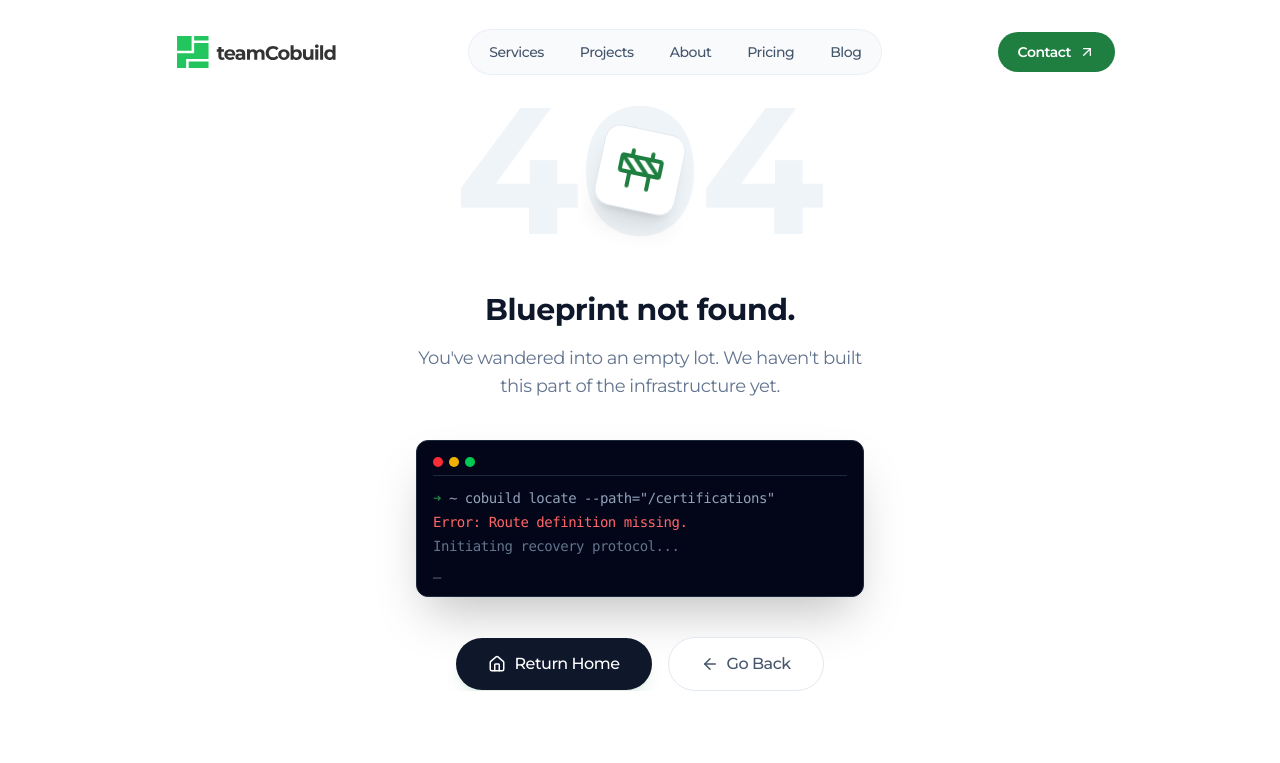
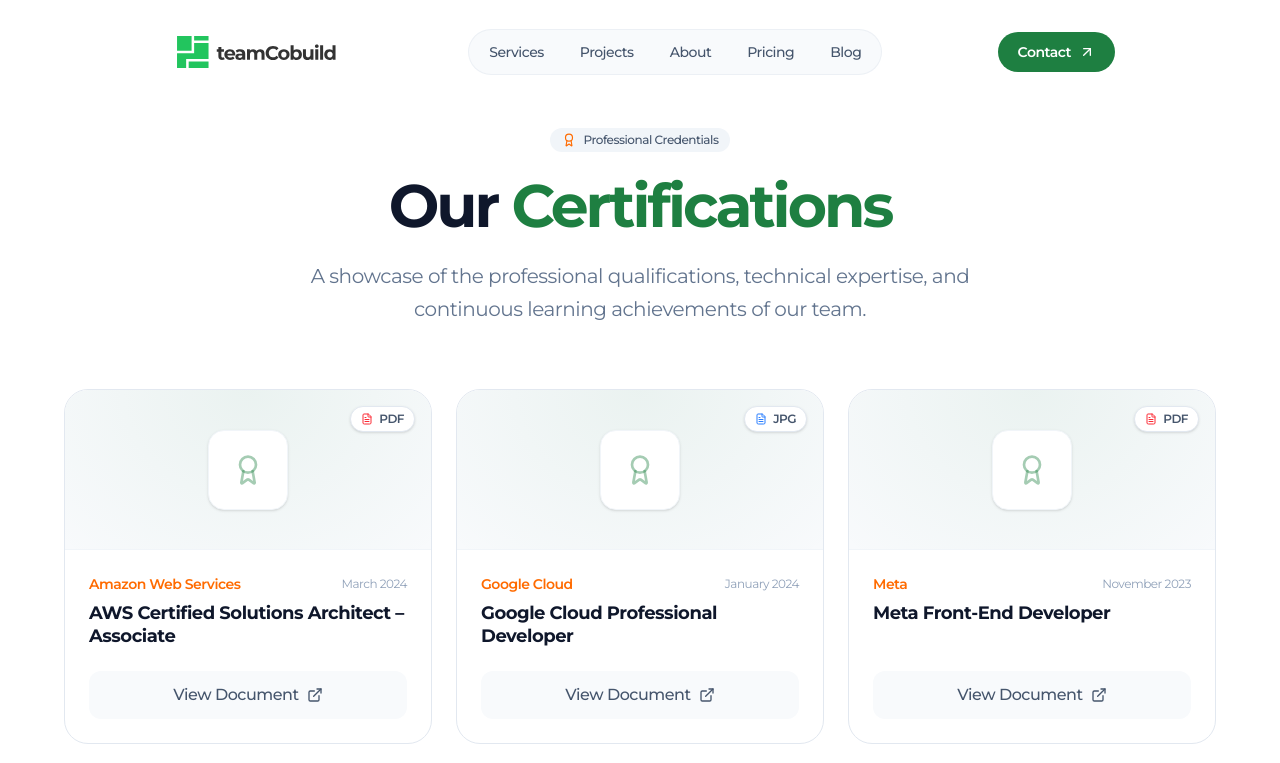
Before and after one commit to CobuildDev/teamcobuild, a Next.js app: page /certifications in a window 1280 px wide. Before the commit this address had no page. Shown: the top 763 px of the page. Built offline with nearby package versions, Linux system fonts and the light colour scheme.

Commit message:
added certification page placeholder

```diff
--- /dev/null
+++ b/src/app/certifications/page.tsx
@@ -0,0 +1,148 @@
+"use client";
+import React from "react";
+import Navbar from "../components/Navbar";
+import Footer from "../components/Footer";
+import { motion } from "framer-motion";
+import { FileText, Award, ExternalLink } from "lucide-react";
+import Link from "next/link";
+
+const certifications = [
+  {
+    id: "aws-solutions-architect",
+    title: "AWS Certified Solutions Architect – Associate",
+    issuer: "Amazon Web Services",
+    date: "March 2024",
+    type: "PDF",
+    fileUrl: "#" // Replace with actual path e.g., "/certifications/aws-solutions-architect.pdf"
+  },
+  {
+    id: "google-cloud-developer",
+    title: "Google Cloud Professional Developer",
+    issuer: "Google Cloud",
+    date: "January 2024",
+    type: "JPG",
+    fileUrl: "#"
+  },
+  {
+    id: "meta-frontend",
+    title: "Meta Front-End Developer",
+    issuer: "Meta",
+    date: "November 2023",
+    type: "PDF",
+    fileUrl: "#"
+  },
+  {
+    id: "ibm-data-science",
+    title: "IBM Data Science Professional",
+    issuer: "IBM",
+    date: "August 2023",
+    type: "JPG",
+    fileUrl: "#"
+  },
+  {
+    id: "microsoft-azure",
+    title: "Microsoft Certified: Azure Fundamentals",
+    issuer: "Microsoft",
+    date: "May 2023",
+    type: "PDF",
+    fileUrl: "#"
+  },
+  {
+    id: "cisco-ccna",
+    title: "Cisco Certified Network Associate",
+    issuer: "Cisco",
+    date: "February 2023",
+    type: "JPG",
+    fileUrl: "#"
+  }
+];
+
+export default function CertificationsPage() {
+  return (
+    <div className="min-h-screen bg-white selection:bg-primary/20 selection:text-primary flex flex-col">
+      <Navbar />
+
+      <main className="grow pt-32 px-4 md:px-6 relative">
+        {/* Background Grid */}
+        <div className="fixed inset-0 -z-10 h-full w-full bg-white bg-[linear-gradient(to_right,#8080800a_1px,transparent_1px),linear-gradient(to_bottom,#8080800a_1px,transparent_1px)] bg-[size:14px_24px]" />
+
+        {/* Header */}
+        <section className="max-w-5xl mx-auto mb-16 text-center">
+          <motion.div
+            initial={{ opacity: 0, y: 20 }}
+            animate={{ opacity: 1, y: 0 }}
+            transition={{ duration: 0.5 }}
+          >
+            <div className="inline-flex items-center gap-2 px-3 py-1 rounded-full bg-slate-100 text-slate-600 text-xs font-medium mb-6">
+              <Award size={14} className="text-secondary" />
+              <span>Professional Credentials</span>
+            </div>
+            <h1 className="text-4xl md:text-6xl font-bold text-slate-900 mb-6 tracking-tighter">
+              Our <span className="text-primary">Certifications</span>
+            </h1>
+            <p className="text-lg md:text-xl text-slate-500 max-w-2xl mx-auto leading-relaxed">
+              A showcase of the professional qualifications, technical expertise, and continuous learning achievements of our team.
+            </p>
+          </motion.div>
+        </section>
+
+        {/* Certifications Grid */}
+        <section className="max-w-6xl mx-auto mb-24">
+          <div className="grid grid-cols-1 sm:grid-cols-2 lg:grid-cols-3 gap-6">
+            {certifications.map((cert, index) => (
+              <motion.div
+                key={cert.id}
+                initial={{ opacity: 0, y: 20 }}
+                whileInView={{ opacity: 1, y: 0 }}
+                viewport={{ once: true }}
+                transition={{ delay: index * 0.1 }}
+                className="group relative bg-white border border-slate-200 rounded-3xl overflow-hidden hover:shadow-xl hover:shadow-slate-200/50 transition-all duration-300 flex flex-col"
+              >
+                {/* Visual Header representing a document/certificate */}
+                <div className="h-40 bg-slate-50 relative flex items-center justify-center border-b border-slate-100 overflow-hidden">
+                  <div className="absolute inset-0 bg-[radial-gradient(ellipse_at_top,#1E7F4110,transparent)] z-10" />
+
+                  {/* Aesthetic geometric icon for dummy thumbnail */}
+                  <div className="w-20 h-20 rounded-2xl bg-white shadow-sm border border-slate-100 flex items-center justify-center z-20 group-hover:scale-110 transition-transform duration-500">
+                    <Award size={32} className="text-primary/40" />
+                  </div>
+
+                  {/* File Type Badge */}
+                  <div className="absolute top-4 right-4 z-20">
+                    <span className="px-2.5 py-1 rounded-full bg-white text-xs font-semibold text-slate-600 shadow-sm border border-slate-200 flex items-center gap-1.5">
+                      <FileText size={12} className={cert.type === 'PDF' ? "text-red-500" : "text-blue-500"} />
+                      {cert.type}
+                    </span>
+                  </div>
+                </div>
+
+                {/* Content Area */}
+                <div className="p-6 flex flex-col grow">
+                  <div className="text-sm font-semibold text-secondary mb-2 flex items-center justify-between">
+                    {cert.issuer}
+                    <span className="text-slate-400 font-normal text-xs">{cert.date}</span>
+                  </div>
+                  <h3 className="text-lg font-bold text-slate-900 mb-6 leading-tight grow">
+                    {cert.title}
+                  </h3>
+
+                  <Link
+                    href={cert.fileUrl}
+                    target="_blank"
+                    rel="noopener noreferrer"
+                    className="flex justify-center items-center gap-2 w-full py-3 rounded-xl bg-slate-50 text-slate-600 font-medium hover:bg-primary hover:text-white transition-colors"
+                  >
+                    View Document
+                    <ExternalLink size={16} />
+                  </Link>
+                </div>
+              </motion.div>
+            ))}
+          </div>
+        </section>
+      </main>
+
+      <Footer />
+    </div>
+  );
+}
--- a/src/app/components/Footer.tsx
+++ b/src/app/components/Footer.tsx
@@ -167,6 +167,7 @@
               <ul className="flex flex-col gap-2">
                 <FooterLink href="/about" label="About" />
                 <FooterLink href="/careers" label="Careers" />
+                <FooterLink href="/certifications" label="Certifications" />
                 <FooterLink href="/blog" label="Blog" />
                 <FooterLink href="/contact" label="Contact" />
               </ul>
```
